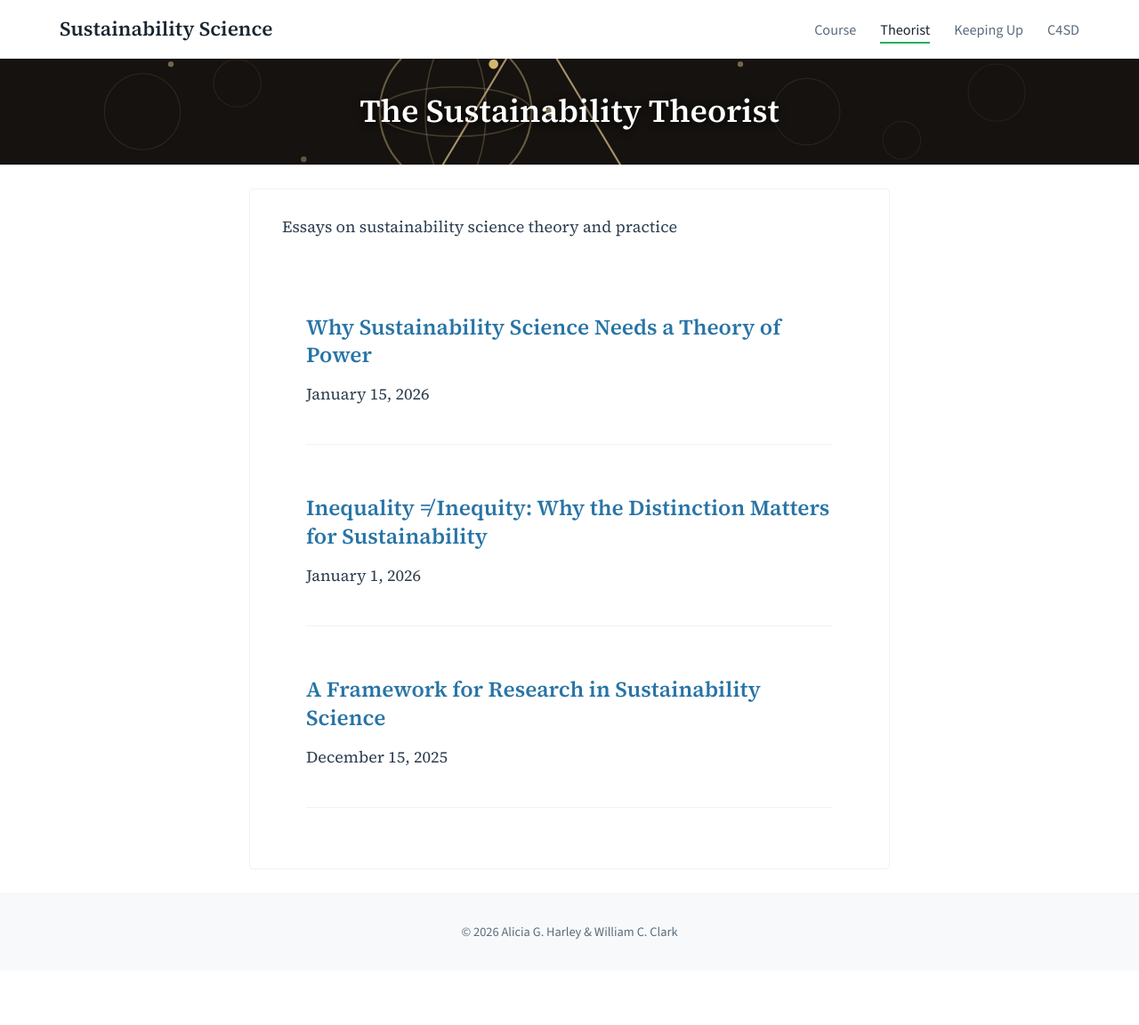
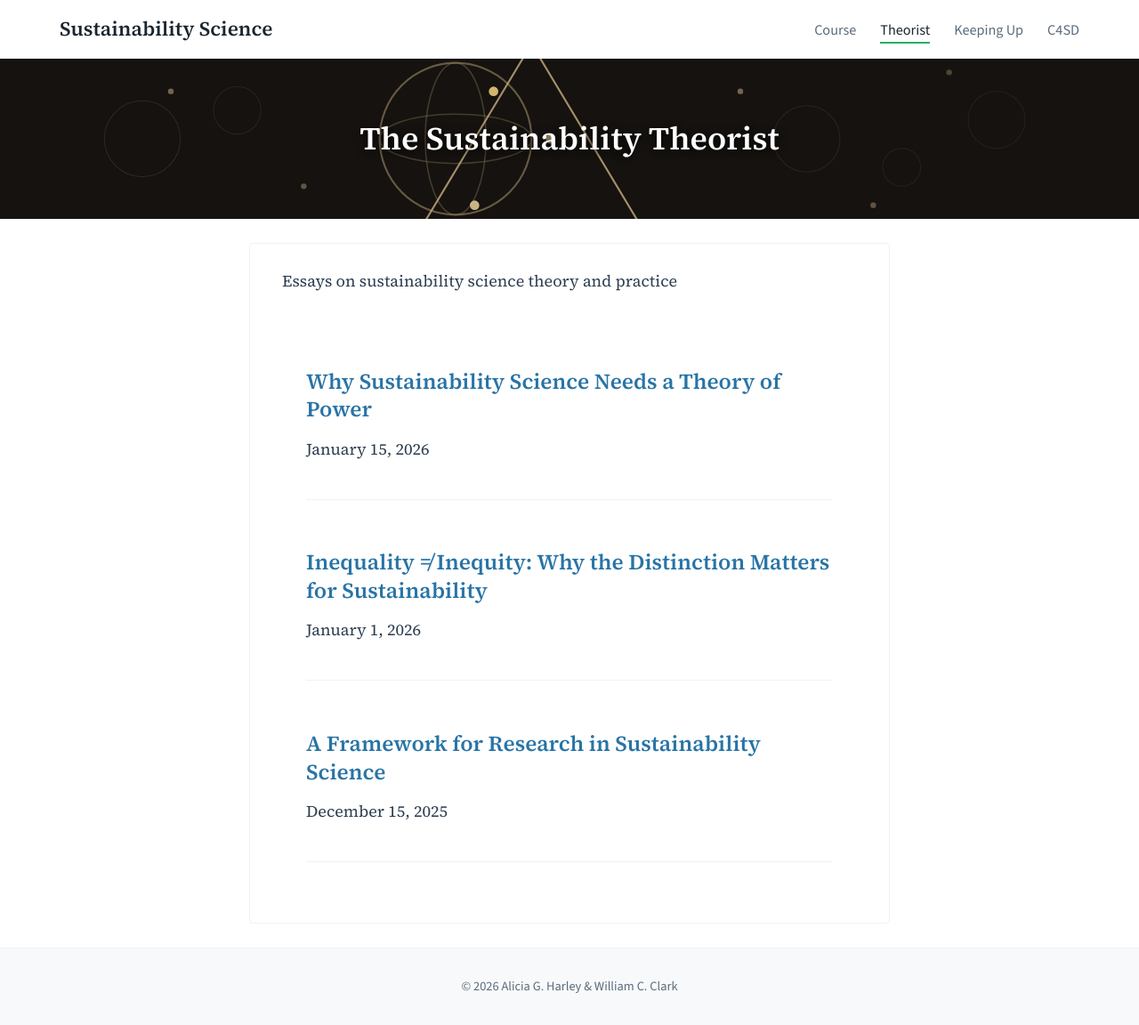
Before and after one commit to agharley/sustsci, a Jekyll site: the page built from blog/index.md, in a window 1280 px wide and 1152 px high. Shown: the whole window at 89% size. Built offline with Jekyll 4.4.1, drawn with Linux system fonts in a browser that asks for light colours.

Commit message:
fixing banner width

```diff
--- a/assets/css/style.scss
+++ b/assets/css/style.scss
@@ -1211,7 +1211,7 @@
 }
 
 .earth-banner-small {
-  padding: 2rem 1.5rem;
+  padding: 4rem 1.5rem;
 }
 
 .earth-banner-inner {
@@ -1231,8 +1231,17 @@
 /* Custom Banner (for pages with banner_image in front matter) */
 .custom-banner {
   text-align: center;
+  min-height: 180px;
+  display: flex;
+  align-items: center;
+  justify-content: center;
+  background-color: #1a1a1a;
+}
+
+.custom-banner .earth-banner-inner {
+  max-width: var(--max-width);
+  margin: 0 auto;
   padding: 2rem 1.5rem;
-  background-color: #1a1a1a;
 }
 
 .custom-banner .earth-banner-inner h1 {
```
